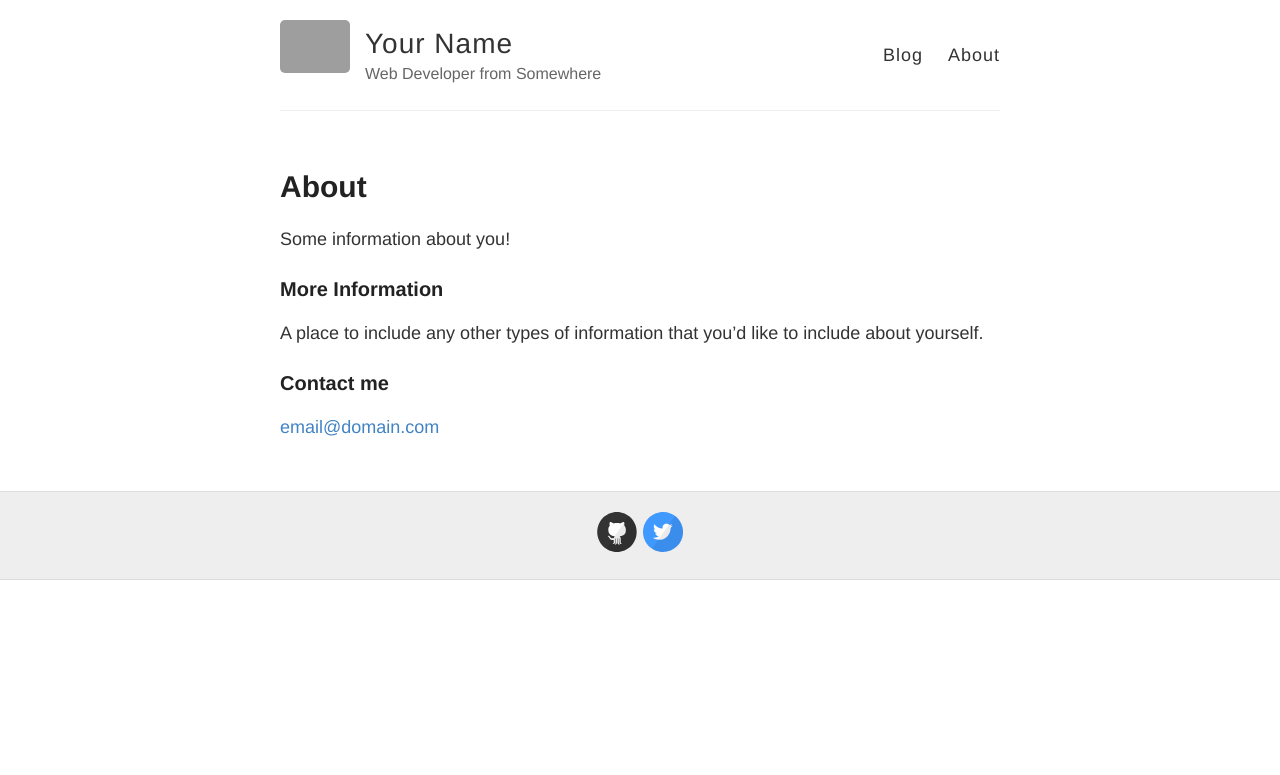
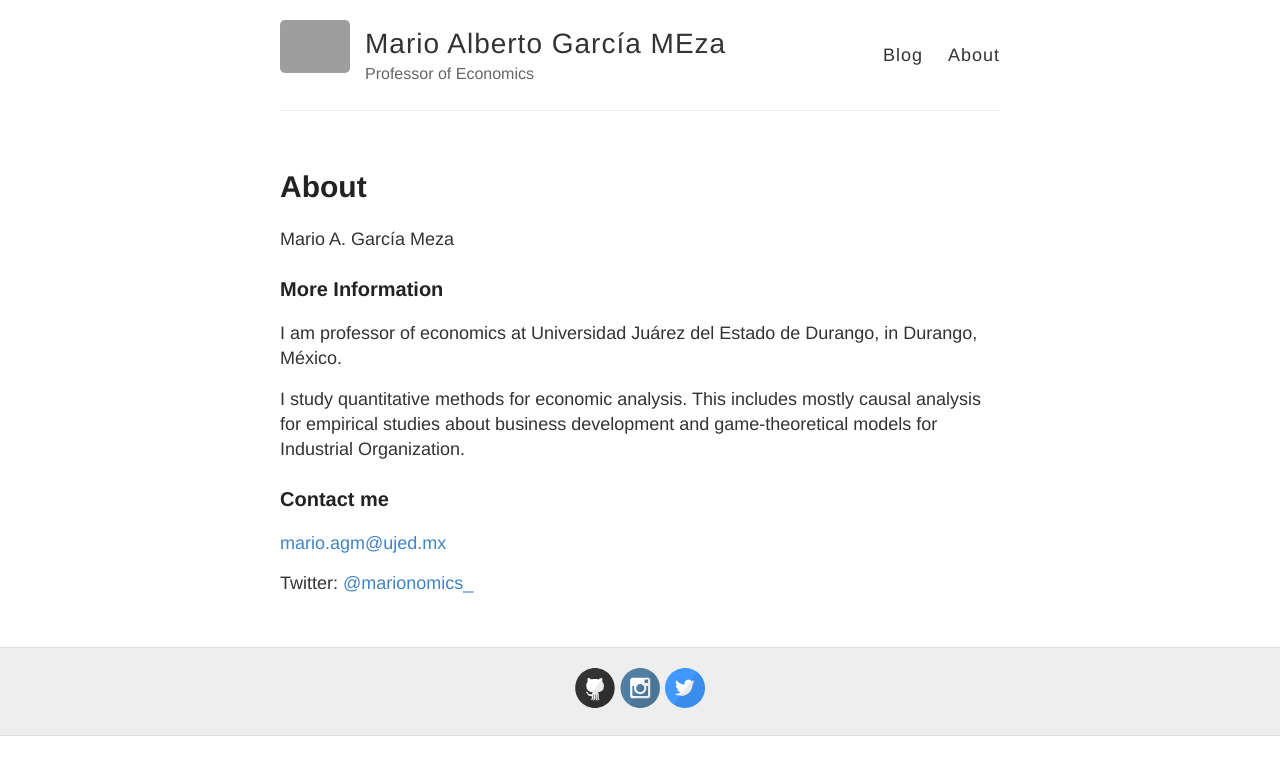
Before and after one commit to MariusAgm/MariusAgm.github.io, a Jekyll site: the page built from about.md, in a window 1280 px wide. Shown: the top 775 px of the page. Built offline with Jekyll 4.4.1, drawn with Linux system fonts in a browser that asks for light colours; grey boxes are pictures that could not be loaded.

Commit message:
cambios a la pagina base

```diff
--- a/_config.yml
+++ b/_config.yml
@@ -3,13 +3,13 @@
 #
 
 # Name of your site (displayed in the header)
-name: Your Name
+name: Mario Alberto García MEza
 
 # Short bio or description (displayed in the header)
-description: Web Developer from Somewhere
+description: Professor of Economics
 
 # URL of your avatar or profile pic (you could use your GitHub profile pic)
-avatar: https://raw.githubusercontent.com/barryclark/jekyll-now/master/images/jekyll-logo.png
+avatar: https://i1.rgstatic.net/ii/profile.image/389261783257089-1469818649986_Q512/Mario_Garcia_Meza.jpg
 
 #
 # Flags below are optional
@@ -21,12 +21,12 @@ footer-links:
   email:
   facebook:
   flickr:
-  github: barryclark/jekyll-now
-  instagram:
+  github: MariusAgm
+  instagram: marionomics
   linkedin:
   pinterest:
   rss: # just type anything here for a working RSS icon
-  twitter: jekyllrb
+  twitter: marionomics_
   stackoverflow: # your stackoverflow profile, e.g. "users/50476/bart-kiers"
   youtube: # channel/<your_long_string> or user/<user-name>
   googleplus: # anything in your profile username that comes after plus.google.com/
--- a/about.md
+++ b/about.md
@@ -4,12 +4,16 @@ title: About
 permalink: /about/
 ---
 
-Some information about you!
+Mario A. García Meza
 
 ### More Information
 
-A place to include any other types of information that you'd like to include about yourself.
+I am professor of economics at Universidad Juárez del Estado de Durango, in Durango, México.
+
+I study quantitative methods for economic analysis. This includes mostly causal analysis for empirical studies about business development and game-theoretical models for Industrial Organization.
 
 ### Contact me
 
-[email@domain.com](mailto:email@domain.com)
+[mario.agm@ujed.mx](mailto:mario.agm@ujed.mx)
+
+Twitter: [@marionomics_](https://twitter.com/marionomics_)
```
